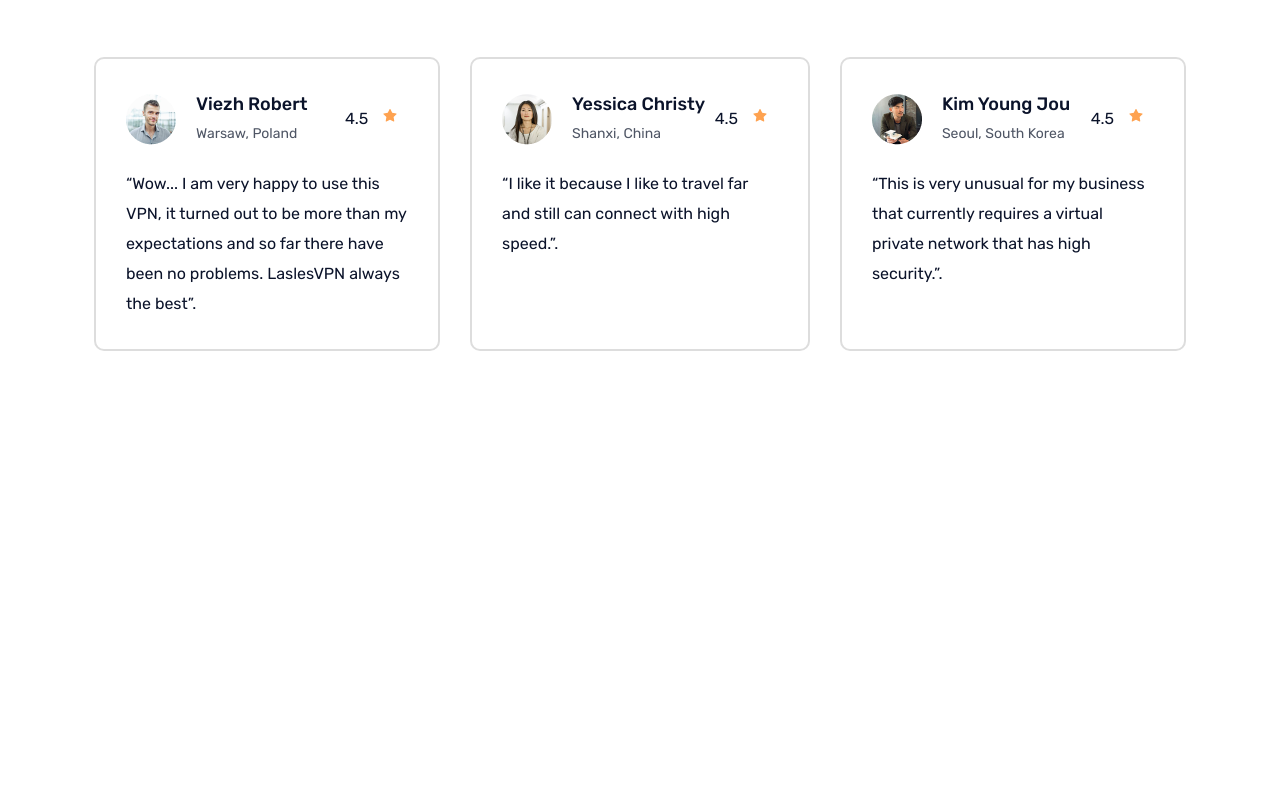
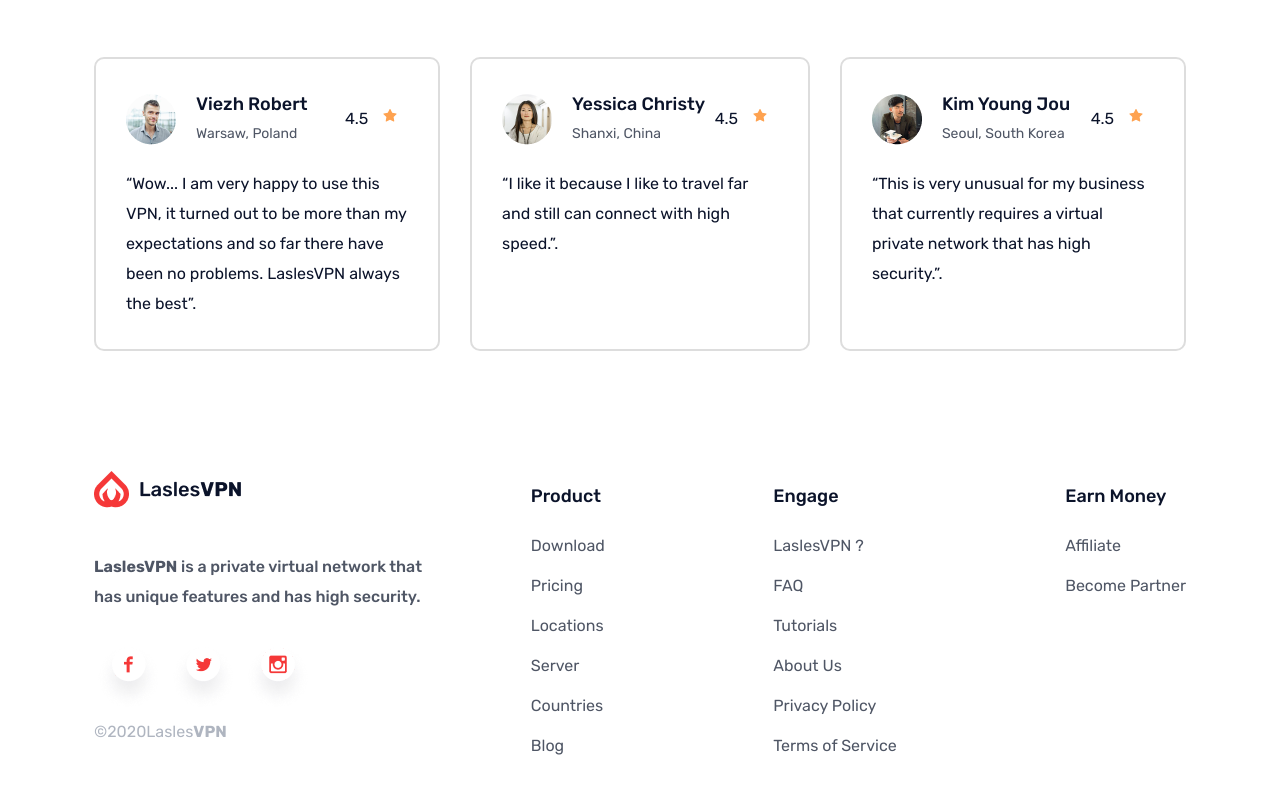
Before and after one commit to fokhrul2029/landing-page-LaslesVPN, a plain HTML site: page index.html in a window 1280 px wide. Shown: the part 4088-4882 px from the top of the page. Before the commit the page ends 4509 px from the top, so only its background shows below. Drawn offline with Linux system fonts and the light colour scheme.

Commit message:
add footer

```diff
--- a/index.html
+++ b/index.html
@@ -400,10 +400,56 @@
             </p>
           </div>
         </div>
+        <!-- For Slide Controller  -->
       </div>
     </section>
     <!-- ================footer start===================== -->
-    <footer></footer>
+    <footer class="footer-section">
+      <div class="container">
+        <div class="row">
+          <div class="footer-col">
+            <div>
+              <img src="images/logo.png" alt="Footer Logo" />
+            </div>
+            <p>
+              <strong>LaslesVPN</strong> is a private virtual network that has
+              unique features and has high security.
+            </p>
+            <div class="icons">
+              <img src="images/Facebook.png" alt="Facebook Icon" />
+              <img src="images/Twitter.png" alt="Twitter Icon" />
+              <img src="images/Instagram.png" alt="Instagram Icon" />
+            </div>
+            <span>©2020Lasles<strong>VPN</strong></span>
+          </div>
+          <div class="footer-wraper">
+            <div>
+              <h2>Product</h2>
+              <p>Download</p>
+              <p>Pricing</p>
+              <p>Locations</p>
+              <p>Server</p>
+              <p>Countries</p>
+              <p>Blog</p>
+            </div>
+            <div>
+              <h2>Engage</h2>
+              <p>LaslesVPN ?</p>
+              <p>FAQ</p>
+              <p>Tutorials</p>
+              <p>About Us</p>
+              <p>Privacy Policy</p>
+              <p>Terms of Service</p>
+            </div>
+            <div>
+              <h2>Earn Money</h2>
+              <p>Affiliate</p>
+              <p>Become Partner</p>
+            </div>
+          </div>
+        </div>
+      </div>
+    </footer>
     <!-- ================Footer  end===================== -->
     <script>
       const text = " Don't Worry. I'm Working🙂 ";
--- a/style.css
+++ b/style.css
@@ -472,3 +472,59 @@ header .right-menu .btn-signup:hover {
   line-height: 30px; /* 187.5% */
   text-align: left;
 }
+/* ============= Footer Section CSS Start ================= */
+.footer-section {
+  padding: 50px 0;
+}
+.footer-section .row {
+  display: flex;
+  justify-content: space-between;
+  gap: 20px;
+}
+.footer-section .footer-wraper {
+  flex-basis: 60%;
+  display: flex;
+  justify-content: space-between;
+  gap: 20px;
+}
+.footer-section .footer-col p {
+  max-width: 340px;
+  color: #4f5665;
+  font-family: Rubik;
+  font-size: 16px;
+  font-style: normal;
+  font-weight: 500;
+  line-height: 30px; /* 187.5% */
+  margin-top: 40px;
+  margin-bottom: 30px;
+}
+.footer-section .footer-col span {
+  color: #afb5c0;
+  text-align: center;
+  font-family: Rubik;
+  font-size: 16px;
+  font-style: normal;
+  font-weight: 400;
+  line-height: 30px; /* 187.5% */
+  display: block;
+  text-align: left;
+}
+.footer-section .footer-wraper h2 {
+  color: #0b132a;
+  font-family: Rubik;
+  font-size: 18px;
+  font-style: normal;
+  font-weight: 500;
+  line-height: 30px; /* 166.667% */
+  padding: 10px 0 15px 0;
+}
+.footer-section .footer-wraper p {
+  color: #4f5665;
+  font-family: Rubik;
+  font-size: 16px;
+  font-style: normal;
+  font-weight: 400;
+  line-height: 30px; /* 187.5% */
+  padding: 5px 0;
+  cursor: pointer;
+}
```
Also changed, not shown: images/Facebook.png (added), images/Instagram.png (added), images/Twitter.png (added).
